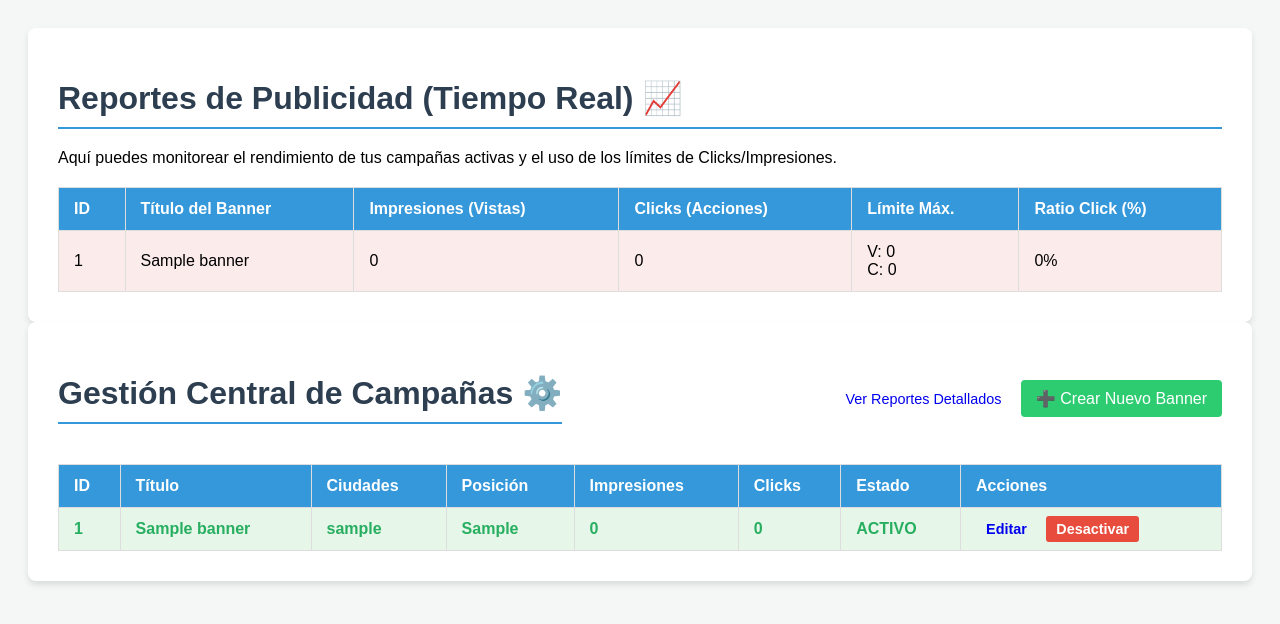
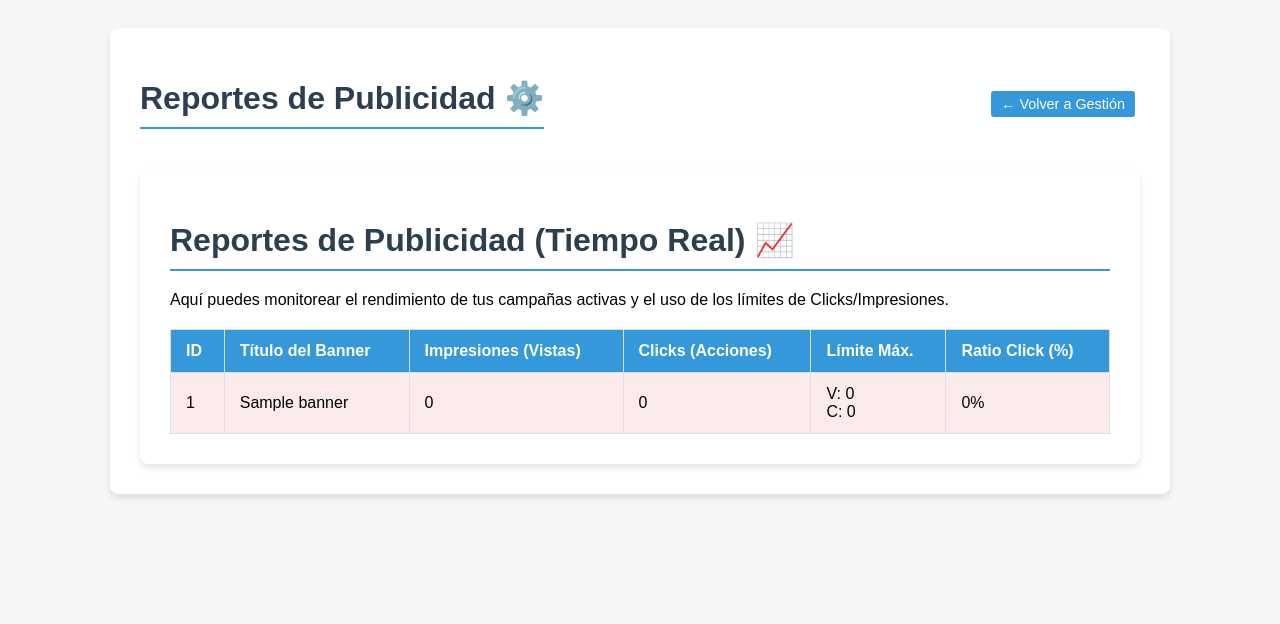
Before and after one commit to juanctr3/picoyplacabogotav4, a PHP site: page /admin/index.php?view=reports in a window 1280 px wide. Shown: the top 624 px of the page. Run offline with PHP 8.4, Linux system fonts and the light colour scheme; tables that the repository leaves empty or names only in its code hold one stand-in row (values such as "Sample post"); a stand-in replaces the project's code that opens the database connection.

Commit message:
Update index.php

```diff
--- a/admin/index.php
+++ b/admin/index.php
@@ -1,11 +1,14 @@
 <?php
 /**
- * admin/index.php - Panel Central de Gestión de Banners (Con Acciones)
- * Este panel es el que debe tener los botones de Editar y Desactivar/Activar.
+ * admin/index.php - Panel Central de Gestión de Banners (CON ACCIONES)
+ * Este archivo gestiona las acciones y luego llama al template de gestión.
  */
 
-// Reusa la conexión y estilos de reports.php, pero consulta todos los banners.
-require_once 'reports.php';
+// 1. CONEXIÓN A LA BASE DE DATOS (Usando el módulo centralizado)
+require_once 'db_connect.php';
+
+// 2. LÓGICA DE GESTIÓN (IDLE O DESPUÉS DE UNA ACCIÓN)
+$mostrar_reportes = isset($_GET['view']) && $_GET['view'] === 'reports';
 
 // Consulta para obtener TODOS los banners para gestión
 $stmt = $pdo->prepare("
@@ -50,15 +53,22 @@ $status_type = $_GET['status'] ?? null;
         .status-message { padding: 10px; border-radius: 4px; margin-bottom: 20px; }
         .success-msg { background-color: #d4edda; color: #155724; border: 1px solid #c3e6cb; }
         .error-msg { background-color: #f8d7da; color: #721c24; border: 1px solid #f5c6cb; }
+
+        /* Estilos específicos para la vista de reportes */
+        .reports-link { background-color: #3498db; color: white; margin-left: 10px; }
     </style>
 </head>
 <body>
     <div class="container">
         <div class="actions-header">
-            <h1>Gestión Central de Campañas ⚙️</h1>
+            <h1><?= $mostrar_reportes ? 'Reportes de Publicidad' : 'Gestión Central de Campañas' ?> ⚙️</h1>
             <div>
-                <a href="reports.php" class="btn-action">Ver Reportes Detallados</a>
+                <?php if ($mostrar_reportes): ?>
+                    <a href="index.php" class="btn-action reports-link">← Volver a Gestión</a>
+                <?php else: ?>
+                    <a href="index.php?view=reports" class="btn-action reports-link">Ver Reportes Detallados</a>
                     <a href="form.php" class="btn-new">➕ Crear Nuevo Banner</a>
+                <?php endif; ?>
             </div>
         </div>
 
@@ -68,6 +78,9 @@ $status_type = $_GET['status'] ?? null;
             </div>
         <?php endif; ?>
 
+        <?php if ($mostrar_reportes): ?>
+            <?php include 'reports.php'; ?>
+        <?php else: ?>
             <table>
                 <thead>
                     <tr>
@@ -104,6 +117,7 @@ $status_type = $_GET['status'] ?? null;
                     <?php endforeach; ?>
                 </tbody>
             </table>
+        <?php endif; ?>
     </div>
 </body>
 </html>
```
Lines whose indentation alone changed are shown as unchanged.
